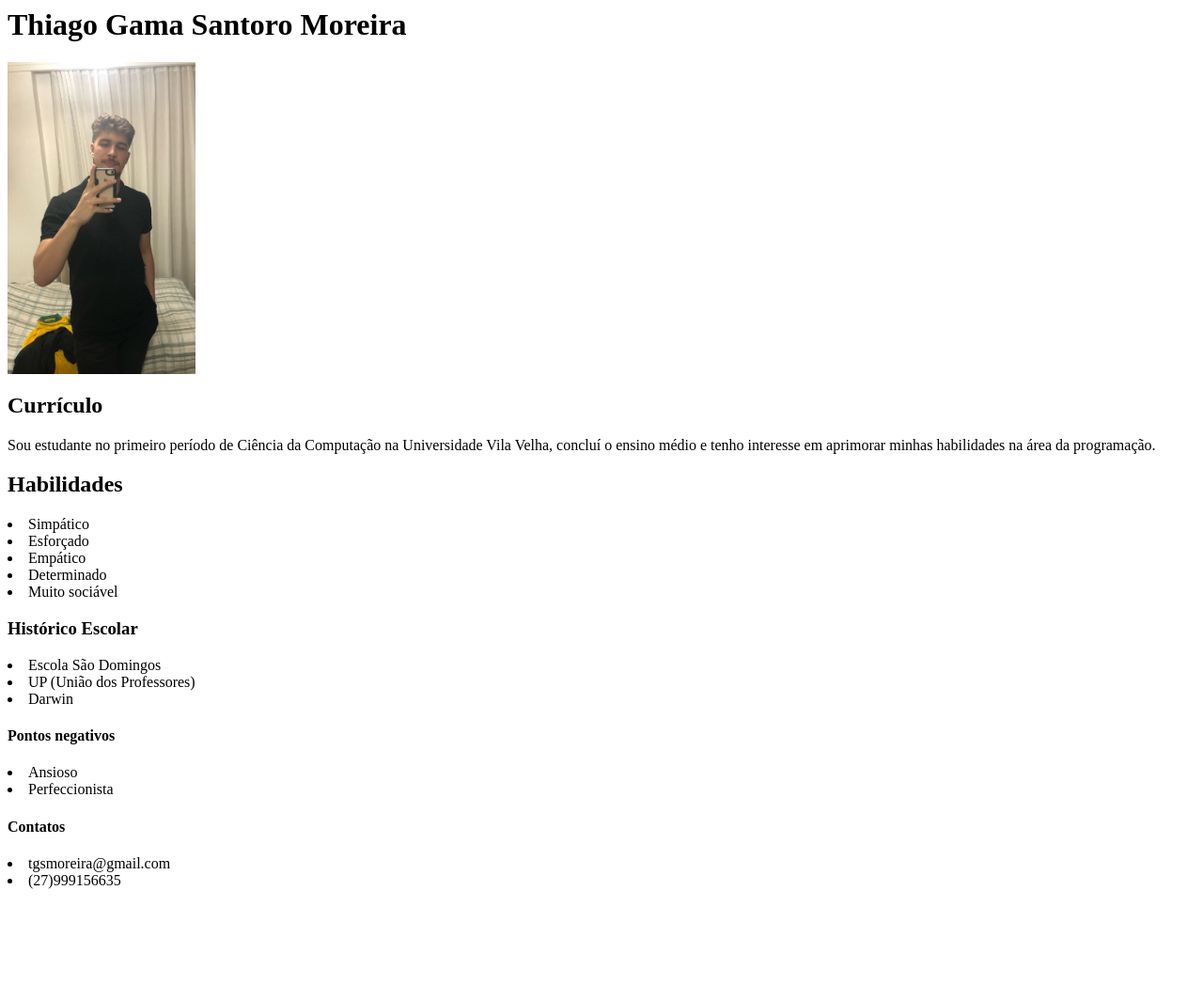
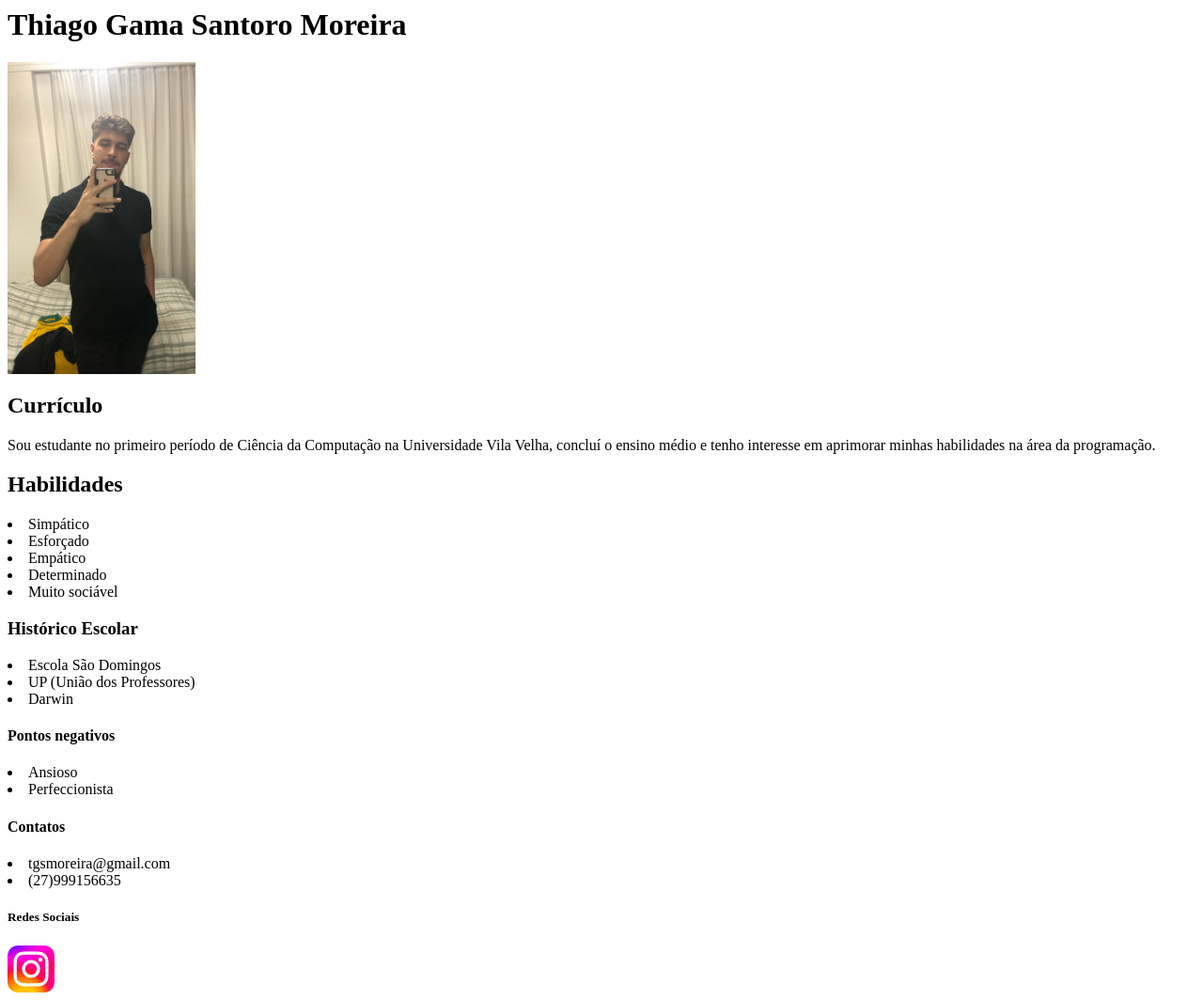
Before and after one commit to ThiagoGama1/Curr-culo-corrigido, a plain HTML site: page index.html in a window 1280 px wide. Shown: the whole page at 94% size. Before the commit the page ends 962 px from the top, so only its background shows below. Drawn offline with Linux system fonts and the light colour scheme.

Commit message:
Add files via upload

```diff
--- a/index.html
+++ b/index.html
@@ -1,12 +1,15 @@
 <html>
+
 <head>
     <title>Meu Portifólio</title>
 </head>
+
 <body>
     <h1>Thiago Gama Santoro Moreira</h1>
-        <img width="200" src="foto.jpeg"/>
+    <img width="200" src="foto.jpeg" />
     <h2>Currículo</h2>
-        <p>Sou estudante no primeiro período de Ciência da Computação na Universidade Vila Velha, concluí o ensino médio e tenho interesse em aprimorar minhas habilidades na área da programação.</p>
+    <p>Sou estudante no primeiro período de Ciência da Computação na Universidade Vila Velha, concluí o ensino médio e
+        tenho interesse em aprimorar minhas habilidades na área da programação.</p>
     <h2>Habilidades</h2>
     <li>Simpático</li>
     <li>Esforçado</li>
@@ -24,6 +27,10 @@
     <h4>Contatos</h4>
     <li>tgsmoreira@gmail.com</li>
     <li>(27)999156635</li>
-     </p>
+    <h5>Redes Sociais</h5>
+
+    <a href="https://instagram.com/thiago_msg/" target="_blank"><img width="50px" src="./imagens/logoinstagram.jpg"> </a>
+
 </body>
+
 </html>
```
Also changed, not shown: imagens/logoinstagram.jpg (added). Lines whose indentation alone changed are shown as unchanged.
